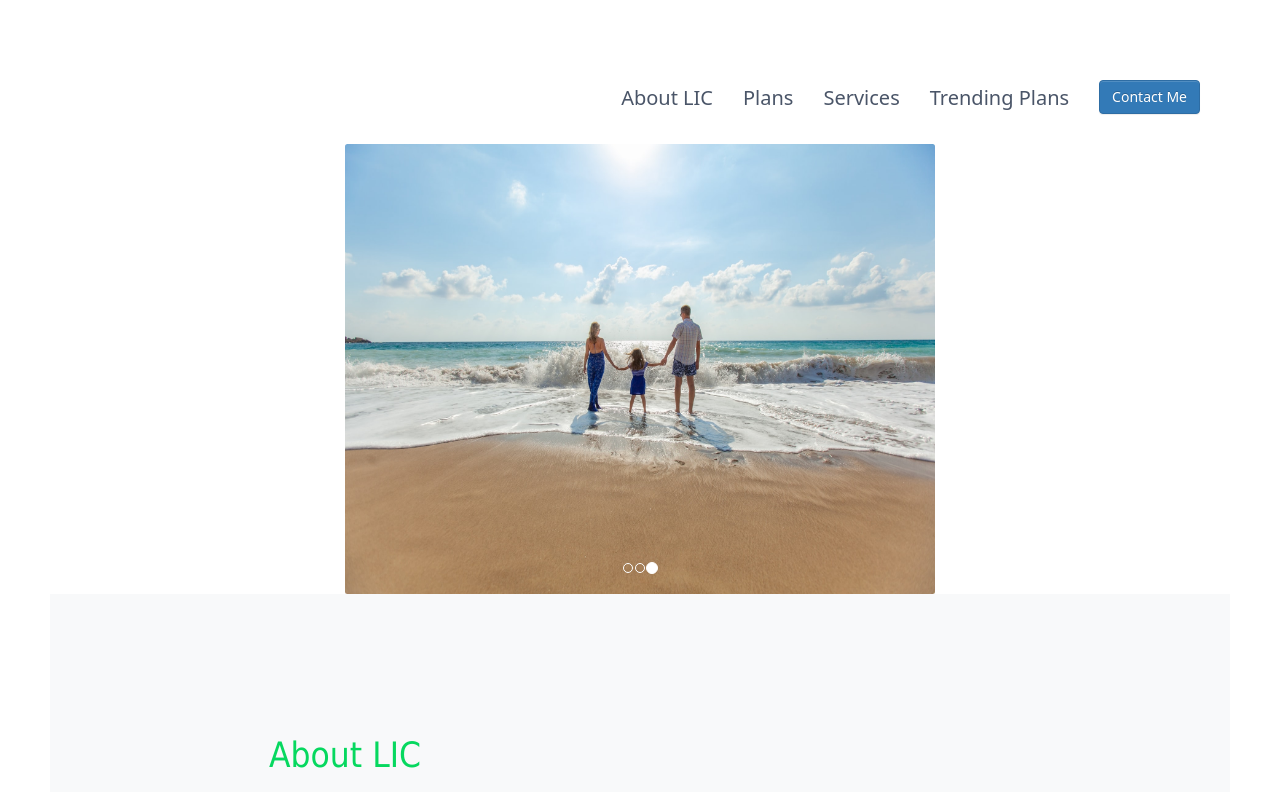
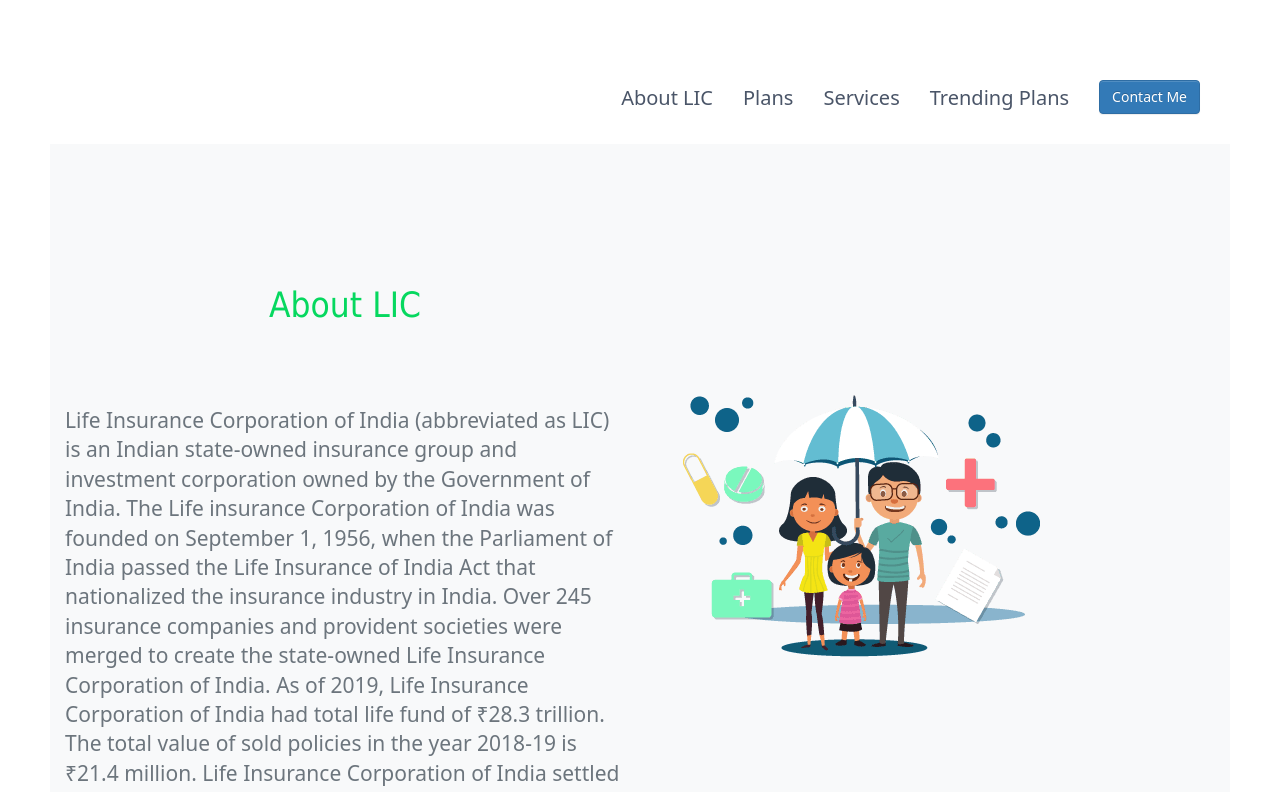
Before and after one commit to sac799/sac799.github.io, a plain HTML site: page irpatil/index.html in a window 1280 px wide. Shown: the top 792 px of the page. Drawn offline with nearby package versions, Linux system fonts and the light colour scheme; a script that the page names is missing.

Commit message:
index updated

```diff
--- a/irpatil/index.html
+++ b/irpatil/index.html
@@ -334,10 +334,11 @@
       </header>
     </div>
 
-    <div
+    <!-- <div
       id="carouselExampleIndicators"
       class="carousel slide"
       data-ride="carousel"
+      style="width: 100%;"
     >
       <ol class="carousel-indicators">
         <li
@@ -384,7 +385,7 @@
           />
         </div>
       </div>
-    </div>
+    </div> -->
 
     <div id="contactPopup" class="overlay">
       <div class="popup">
```
